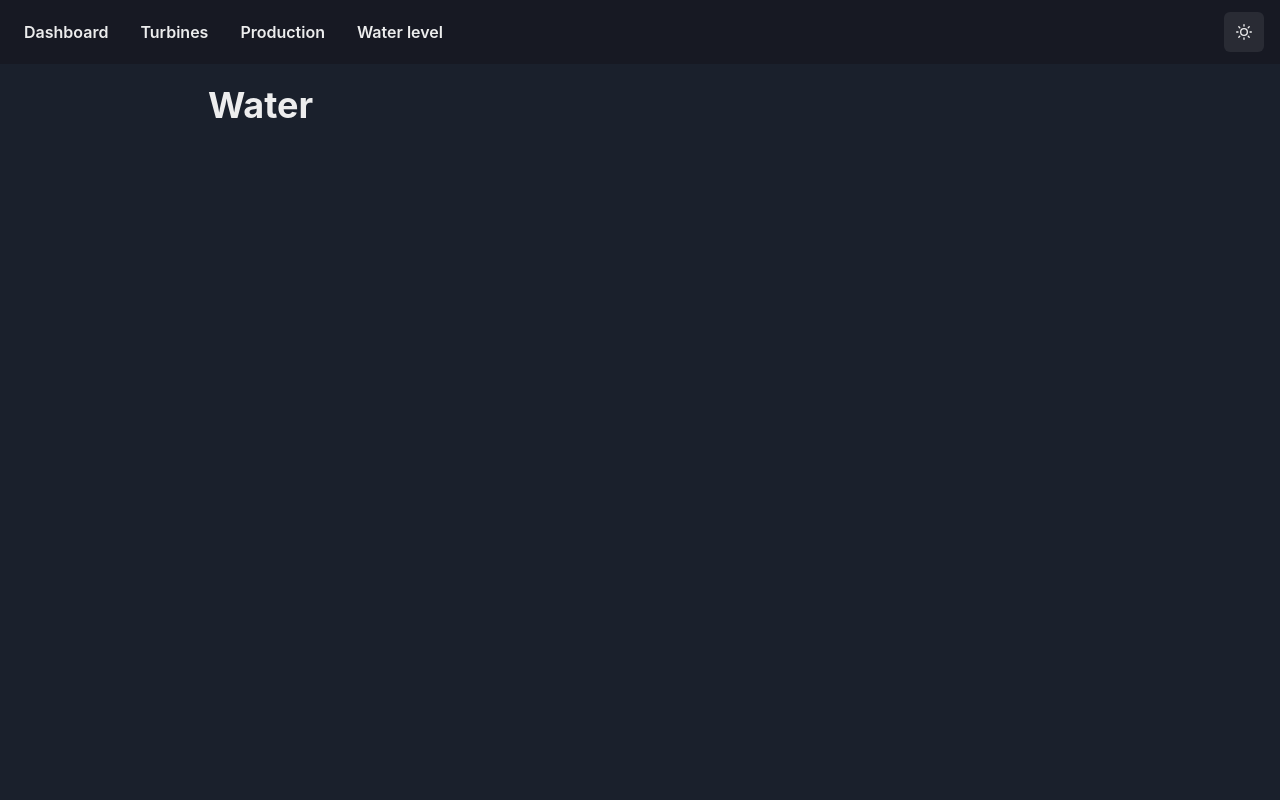
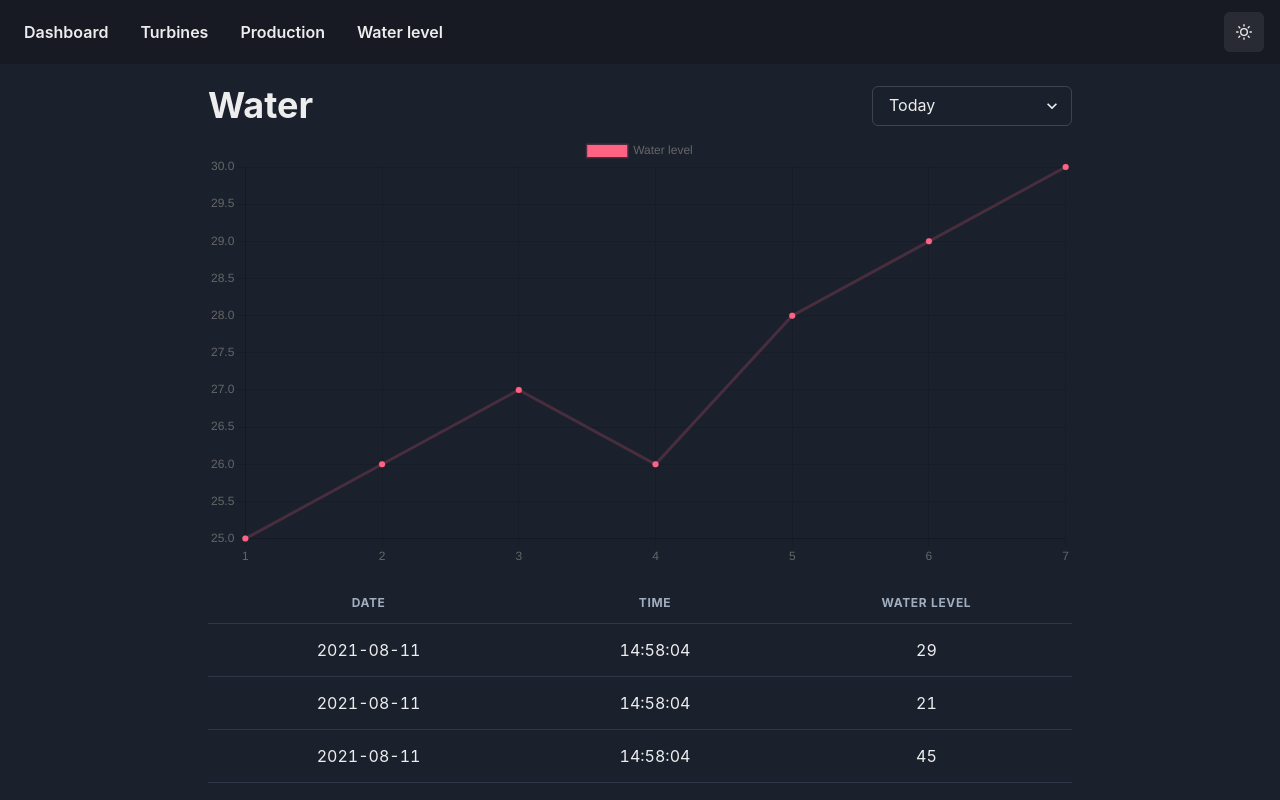
Before and after one commit to maattss/innafjord, a Next.js app: page /waterLevel in a window 1280 px wide. Shown: the top 800 px of the page. Built offline with nearby package versions, Linux system fonts and the light colour scheme.

Commit message:
Added water level chart and table

```diff
--- a/package.json
+++ b/package.json
@@ -15,10 +15,12 @@
     "@chakra-ui/react": "^1.6.5",
     "@emotion/react": "^11",
     "@emotion/styled": "^11",
+    "chart.js": "^3.5.0",
     "framer-motion": "^4",
     "graphql": "^15.5.1",
     "next": "11.0.1",
     "react": "17.0.2",
+    "react-chartjs-2": "^3.0.4",
     "react-dom": "17.0.2"
   },
   "devDependencies": {
--- a/pages/waterLevel.tsx
+++ b/pages/waterLevel.tsx
@@ -1,12 +1,91 @@
-import { Heading } from "@chakra-ui/react";
-import React from "react";
+import {
+  Flex,
+  Heading,
+  Select,
+  Table,
+  TableCaption,
+  Tbody,
+  Td,
+  Text,
+  Tfoot,
+  Th,
+  Thead,
+  Tr,
+} from "@chakra-ui/react";
+import React, { useState } from "react";
 import Meta from "../components/Meta";
+import mockData from "../data/dummy.json";
+import { Line } from "react-chartjs-2";
+
+const data = {
+  labels: ["1", "2", "3", "4", "5", "6", "7"],
+  datasets: [
+    {
+      label: "Water level",
+      data: [25, 26, 27, 26, 28, 29, 30],
+      fill: false,
+      backgroundColor: "rgb(255, 99, 132)",
+      borderColor: "rgba(255, 99, 132, 0.2)",
+    },
+  ],
+};
+
+const options = {
+  scales: {
+    yAxes: [
+      {
+        ticks: {
+          beginAtZero: false,
+        },
+      },
+    ],
+  },
+};
 
 const Contact: React.FC = () => {
+  const [filterGraph, setFilterGraph] = useState<string>("today");
   return (
     <>
       <Meta title="Water Level History" />
-      <Heading>Water</Heading>
+      <Flex justifyContent="space-between" alignItems="center" mb="2">
+        <Heading>Water</Heading>
+        <Select
+          width="200px"
+          onChange={(event) => setFilterGraph(event.target.value)}
+        >
+          <option value="today">Today</option>
+          <option value="week">Last week</option>
+          <option value="month" disabled>
+            Last month (option coming soon...)
+          </option>
+          <option value="year" disabled>
+            Last year (option coming soon...)
+          </option>
+        </Select>
+      </Flex>
+
+      <Line data={data} options={options} />
+
+      <Table variant="simple" mt="4" maxHeight="70%">
+        <Thead>
+          <Tr>
+            <Th textAlign="center">Date</Th>
+            <Th textAlign="center">Time</Th>
+            <Th textAlign="center">Water level</Th>
+          </Tr>
+        </Thead>
+        <Tbody>
+          {mockData.map((item, key) => {
+            return (
+              <Tr key={key}>
+                <Td textAlign="center">{item.timestamp.slice(0, 10)}</Td>
+                <Td textAlign="center">{item.timestamp.slice(11, 19)}</Td>
+                <Td textAlign="center">{item.waterlevel}</Td>
+              </Tr>
+            );
+          })}
+        </Tbody>
+      </Table>
     </>
   );
 };
```
Also changed, not shown: 1 other file (tests, documents, lock files or other folders).
